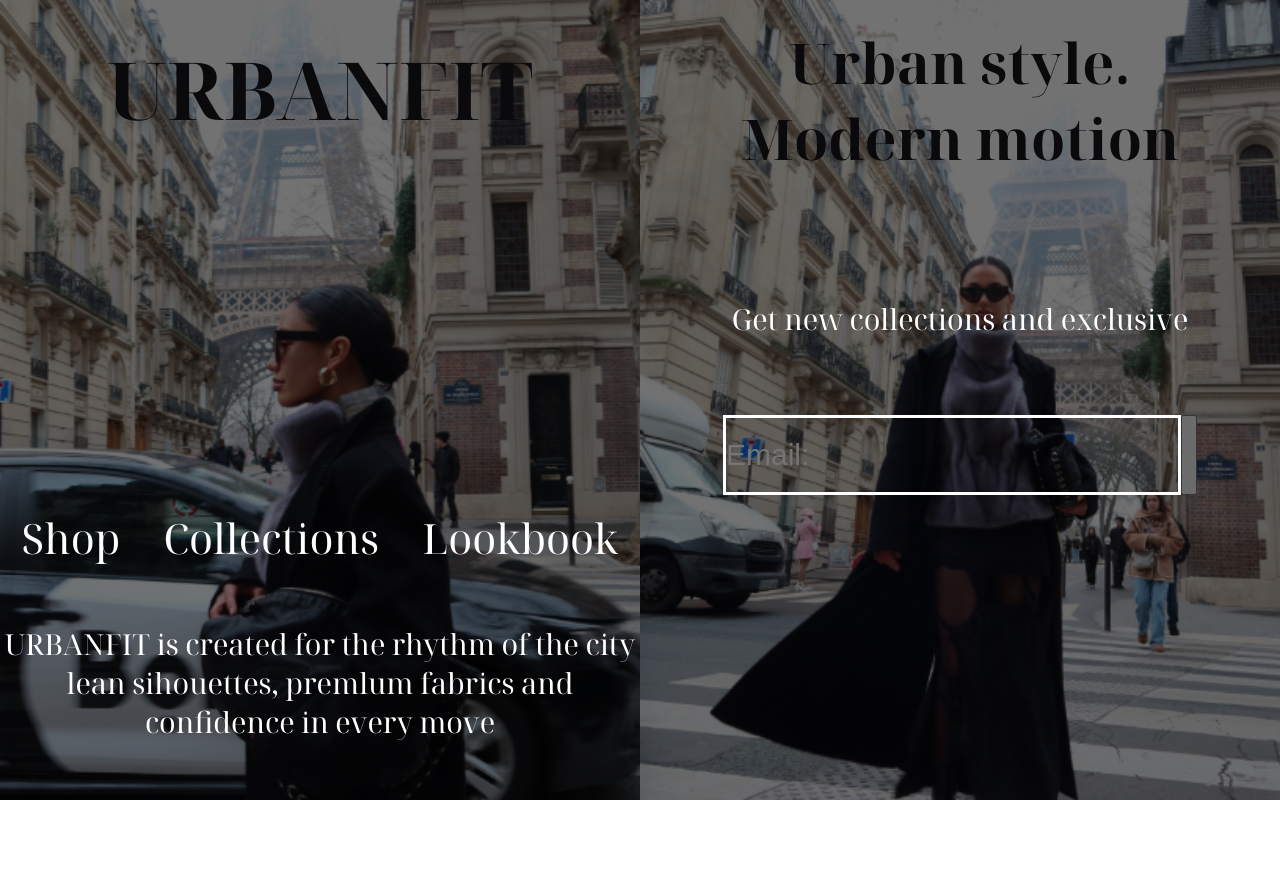
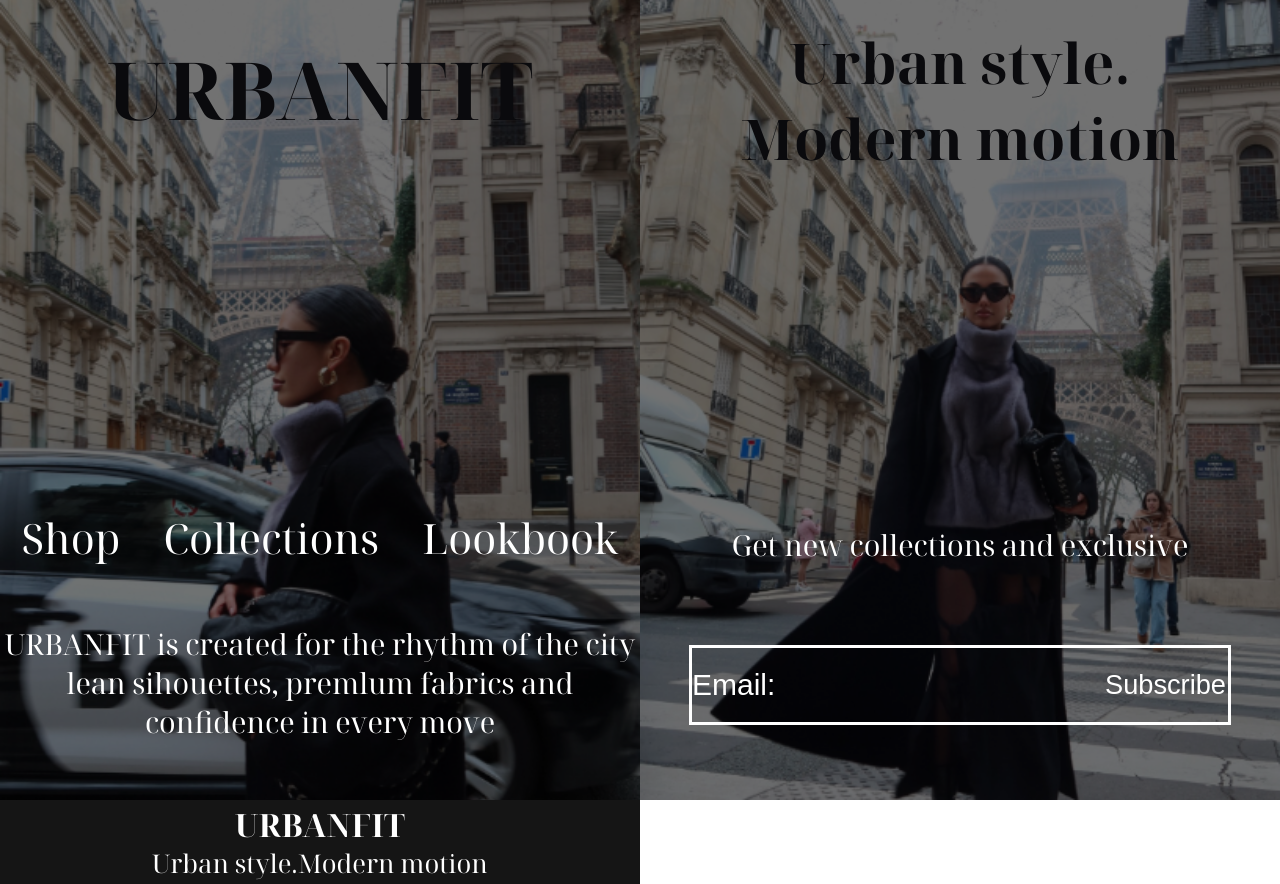
Before and after one commit to Daniel04Cobtah/URBANFIT, a plain HTML site: page footer.html in a window 1280 px wide. Before the commit the page ends 800 px from the top, so only its background shows below. Drawn offline with Linux system fonts and the light colour scheme.

Commit message:
#UR-5:доробив футер тільки не доробив його останню частину

```diff
--- a/css/footer.css
+++ b/css/footer.css
@@ -30,6 +30,9 @@
     height: 100%;
     background-size: cover;
     background-position: center;
+    display: flex;
+    flex-direction: column;
+    justify-content: space-between;
 }
 .d4 {
     position: absolute;
@@ -82,23 +85,64 @@
     text-align: center;
     z-index: 112;
     font-family: "Noto Serif Display";
+    margin: 0;
+    margin-top: 40px;
 }
 .d7 {
     display: flex;
     height: 40%;
-    justify-content: space-evenly;
+    justify-content: space-around;
     flex-direction: column;
+    margin-bottom: 35px;
     font-family: "Noto Serif Display";
 }
 .d3 input {
-    padding: 20px 66px;
+    padding: 20px 25px;
     background-color: transparent;
     border: 3px solid white;
     z-index: 101;
     padding-left: 0;
     font-size: 30px;
+    border-right: none;
+    color: #ffff;
 }
+input::placeholder,
+textarea::placeholder {
+    color: #ffffff;
+}
+
 .d8 {
     display: flex;
     justify-content: center;
 }
+.b1 {
+    width: 20%;
+    padding: 4px 0;
+    z-index: 101;
+    font-size: 1.7rem;
+    color: #ffffff;
+    background-color: transparent;
+    border: 3px solid white;
+    border-left: none;
+}
+.d10 {
+    background-color: #151515;
+    width: 49.5%;
+    padding: 3px;
+}
+.h6 {
+    color: #ffff;
+    margin: 0;
+    display: flex;
+    justify-content: center;
+    font-size: 2rem;
+    font-family: "Noto Serif Display";
+}
+.p3 {
+    font-size: 1.6rem;
+    color: #ffff;
+    display: flex;
+    justify-content: center;
+    margin: 0;
+    font-family: "Noto Serif Display";
+}
--- a/footer.html
+++ b/footer.html
@@ -7,7 +7,8 @@
         <title>URBANFIT</title>
     </head>
     <body class="footer_body">
-        <footer class="footer">
+        <footer>
+            <div class="footer">
                 <div class="d4"></div>
                 <div class="d2">
                     <h2 class="h4">URBANFIT</h2>
@@ -30,8 +31,16 @@
                         <p class="p2">Get new collections and exclusive</p>
                         <div class="d8">
                             <input placeholder="Email:" />
-                        <button></button>
+                            <button class="b1">Subscribe</button>
                         </div>
+                    </div>
+                </div>
+            </div>
+
+            <div class="d9">
+                <div class="d10">
+                    <h2 class="h6">URBANFIT</h2>
+                    <p class="p3">Urban style.Modern motion</p>
                 </div>
             </div>
         </footer>
```
Lines whose indentation alone changed are shown as unchanged.
